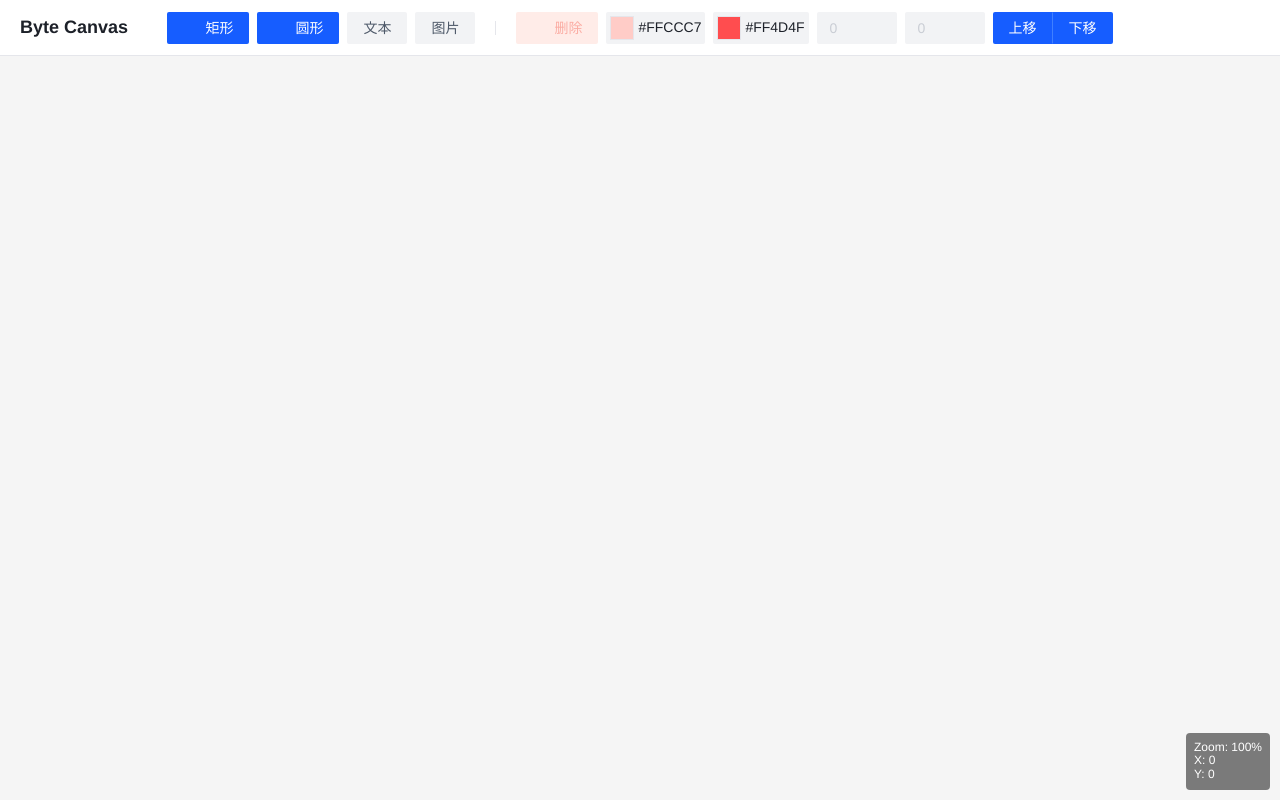
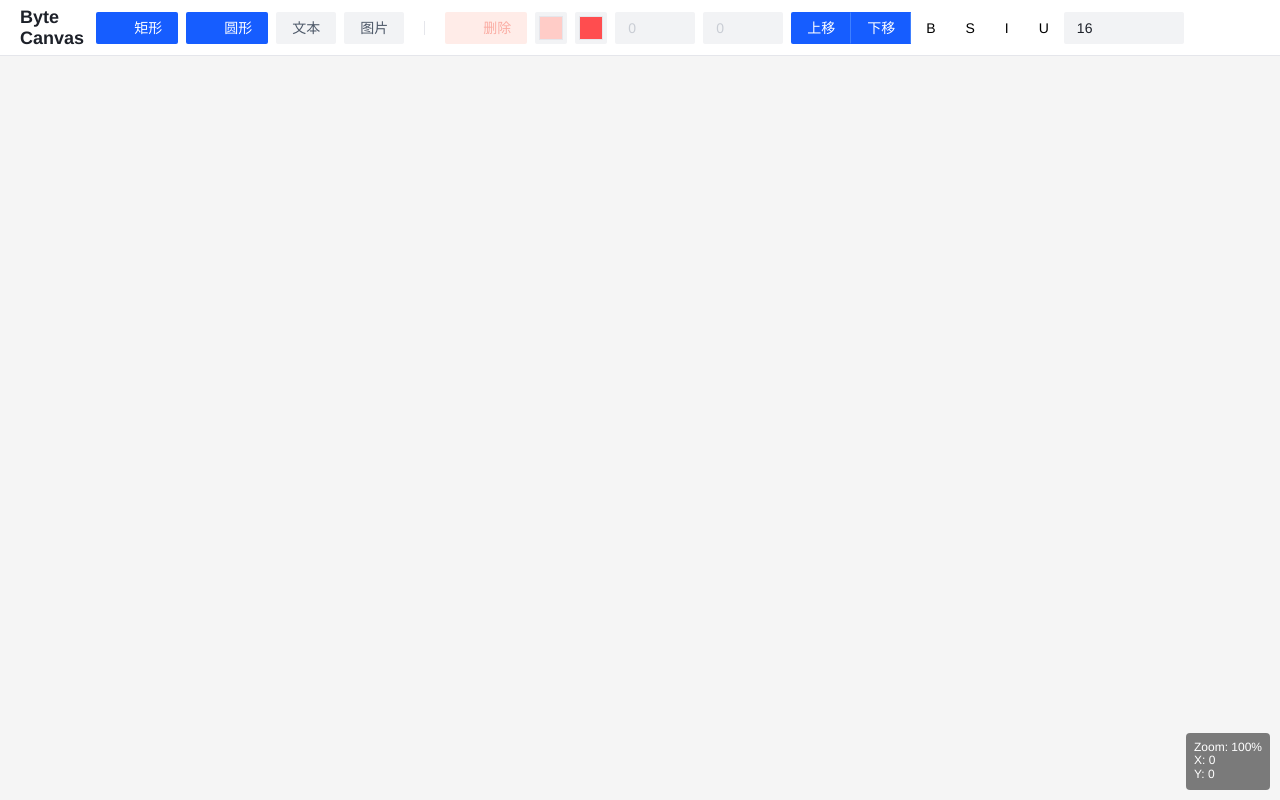
Before and after one commit to 17726/byte-canvas, a Vue app: page / in a window 1280 px wide. Built offline with nearby package versions, Linux system fonts and the light colour scheme; some icons are missing.

Commit message:
增加文本BSIU,以及新增一个输入框

```diff
--- a/src/App.vue
+++ b/src/App.vue
@@ -14,10 +14,10 @@ import CanvasToolbar from '@/components/layout/CanvasToolbar.vue';
       <!-- 右侧占位，保持 Logo 左对齐 -->
       <div class="header-right"></div>
     </a-layout-header>
-
     <a-layout-content class="main-content">
       <CanvasStage />
     </a-layout-content>
+
   </a-layout>
 </template>
 
--- a/src/components/layout/PropertyPanel.vue
+++ b/src/components/layout/PropertyPanel.vue
@@ -3,13 +3,18 @@
 <template>
   <a-space direction="vertical" size="large">
     <a-space>
-      <a-color-picker  @change="fillColorChange" v-model="fillColor" defaultValue="#165DFF" showText disabledAlpha/>
-      <a-color-picker  @change="viceColorChange" v-model="borderColor" defaultValue="#165DFF" showText disabledAlpha/>
+      <a-color-picker  @change="fillColorChange" v-model="fillColor" disabledAlpha/>
+      <a-color-picker  @change="viceColorChange" v-model="viceColor" disabledAlpha/>
       <a-input-number value = "x" :disabled="!hasSelection" v-model="x" :style="{width:'80px'}" placeholder="X" class="input-demo"/>
       <a-input-number value = "y" :disabled="!hasSelection" v-model="y" :style="{width:'80px'}" placeholder="Y" class="input-demo"/>
       <a-button-group>
       <a-button @click="moveLayerUp" type="primary">上移</a-button>
       <a-button @click="moveLayerDown" type="primary">下移</a-button>
+      <a-button @click="toggleFontBold" type="primary" style="background-color: white;color: black;border: 0;">B</a-button>
+      <a-button @click="toggleFontStrikethrough" type="primary" style="background-color: white;color: black;border: 0;">S</a-button>
+      <a-button @click="setFontItalic" type="primary" style="background-color: white;color: black;border: 0;">I</a-button>
+      <a-button @click="toggleFontUnderline" type="primary" style="background-color: white;color: black;border: 0;">U</a-button>
+      <a-input-number  @change="updateBorderWidth" v-model="activeStyleValue" :style="{width:'120px'}" placeholder="Please Enter" class="input-demo" :min="10" :max="100"/>
       </a-button-group>
     </a-space>
   </a-space>
@@ -20,24 +25,14 @@ import { ref, computed, watch } from 'vue'
 import { useCanvasStore } from '@/store/canvasStore'
 const canvasStore = useCanvasStore()
   const fillColor = ref('#ffccc7')
-  const borderColor = ref('#ff4d4f')
+  const viceColor = ref('#ff4d4f')
   const hasSelection = computed(() => canvasStore.activeElements.length > 0)
   const x = ref(0)
   const y = ref(0)
-
-  // 监听选中元素变化，更新坐标输入框
-  watch(() => canvasStore.activeElements, (newElements) => {
-    if (newElements.length > 0) {
-      const firstElement = newElements[0]
-      if (firstElement && firstElement.transform) {
-        x.value = firstElement.transform.x
-        y.value = firstElement.transform.y
-      }
-    }
-  },{ immediate: true, deep: true })
+  const activeStyleValue = ref(16)
   const fillColorChange = (val: string) => {
     canvasStore.activeElements.forEach(element => {
-      if (element && element.id) {
+      if (element && element.id && element.style) {
         canvasStore.updateNode(element.id, {
           style: {
             ...element.style,
@@ -49,24 +44,22 @@ const canvasStore = useCanvasStore()
   }
   const viceColorChange = (val: string) => {
     canvasStore.activeElements.forEach(element => {
-      if (element && element.id) {
-        console.log(element)
-        if(element.type === 'rect'){
-          console.log(element.type)
+      if (element && element.id && element.style) {
+        if(element.type === 'rect' || element.type === 'circle'){
           canvasStore.updateNode(element.id, {
             style: {
               ...element.style,
               borderColor: val
             }
-        })
+          });
         }else{
-          console.log(element.type)
           canvasStore.updateNode(element.id, {
             style: {
               ...element.style,
               color: val
             }
-        })}
+          });
+        }
       }
     });
   }
@@ -94,28 +87,87 @@ const canvasStore = useCanvasStore()
       }
     })
   }
+  const toggleFontBold = () => {
+    console.log('字体加粗')
+  }
+  const toggleFontStrikethrough = () => {
+    console.log('字体删除线')
+  }
+  const setFontItalic = () => {
+    console.log('字体斜体')
+  }
+  const toggleFontUnderline = () => {
+    console.log('字体下划线')
+  }
+  const updateBorderWidth = () => {
+    canvasStore.activeElements.forEach(element => {
+      if (element && element.id) {
+        canvasStore.updateNode(element.id, {
+          style: {
+            ...element.style,
+            borderWidth: activeStyleValue.value
+          }
+        });
+      }
+    });
+  }
+  // 监听选中元素变化，更新所有属性
+  watch(() => canvasStore.activeElements, (newElements) => {
+    if (newElements.length > 0) {
+      const firstElement = newElements[0];
+      if (firstElement) {
+        // 更新坐标
+        if (firstElement.transform) {
+          x.value = firstElement.transform.x;
+          y.value = firstElement.transform.y;
+        }
+        // 更新颜色
+        if (firstElement.style) {
+          // 设置填充色（背景色）
+          if (firstElement.style.backgroundColor) {
+            fillColor.value = firstElement.style.backgroundColor;
+          }
+          // 设置边框色或文字颜色
+          if (firstElement.type === 'rect' || firstElement.type === 'circle') {
+            // 形状元素使用边框色
+            if (firstElement.style.borderColor) {
+              viceColor.value = firstElement.style.borderColor;
+            }
+          } else {
+            // 其他元素（如文本）使用文字颜色
+            if (firstElement.style.color) {
+              viceColor.value = firstElement.style.color;
+            }
+          }
+          if(firstElement.style.borderWidth){
+            activeStyleValue.value = firstElement.style.borderWidth;
+          }
+        }
+      }
+    }
+  }, { immediate: true, deep: true })
   watch(x, (newX) => {
-    const activeElement = canvasStore.activeElements[0]
-      if (activeElement && activeElement.id) {
-        canvasStore.updateNode(activeElement.id, {
+    canvasStore.activeElements.forEach(element => {
+      if (element && element.id && element.transform) {
+        canvasStore.updateNode(element.id, {
           transform: {
-            ...activeElement.transform,
+            ...element.transform,
             x: newX
           }
         });
-      };
+      }
     });
-
-  // 监听y坐标变化，更新选中元素
+  });
   watch(y, (newY) => {
-    const activeElement = canvasStore.activeElements[0]
-      if (activeElement && activeElement.id) {
-        canvasStore.updateNode(activeElement.id, {
+    canvasStore.activeElements.forEach(element => {
+      if (element && element.id && element.transform) {
+        canvasStore.updateNode(element.id, {
           transform: {
-            ...activeElement.transform,
+            ...element.transform,
             y: newY
           }
         });
-      };
+      }
+    });
   });
 </script>
--- a/src/store/canvasStore.ts
+++ b/src/store/canvasStore.ts
@@ -42,6 +42,7 @@ export const useCanvasStore = defineStore('canvas', () => {
   const activeElements = computed(() => {
     return Array.from(activeElementIds.value).map(id => nodes.value[id]).filter(Boolean);
   });
+
   // Actions
   // 1. 更新节点
   function updateNode(id: string, patch: Partial<BaseNodeState>) {
```
Lines whose indentation alone changed are shown as unchanged.
